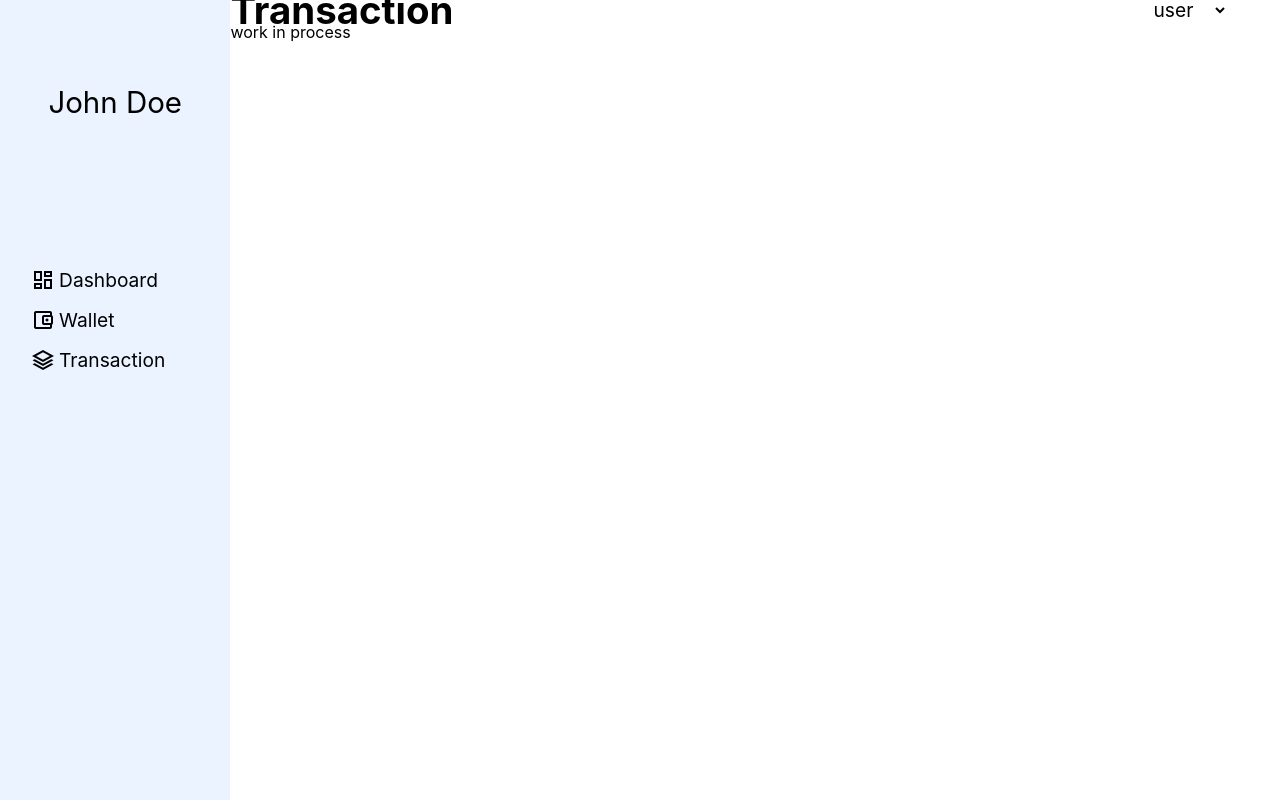
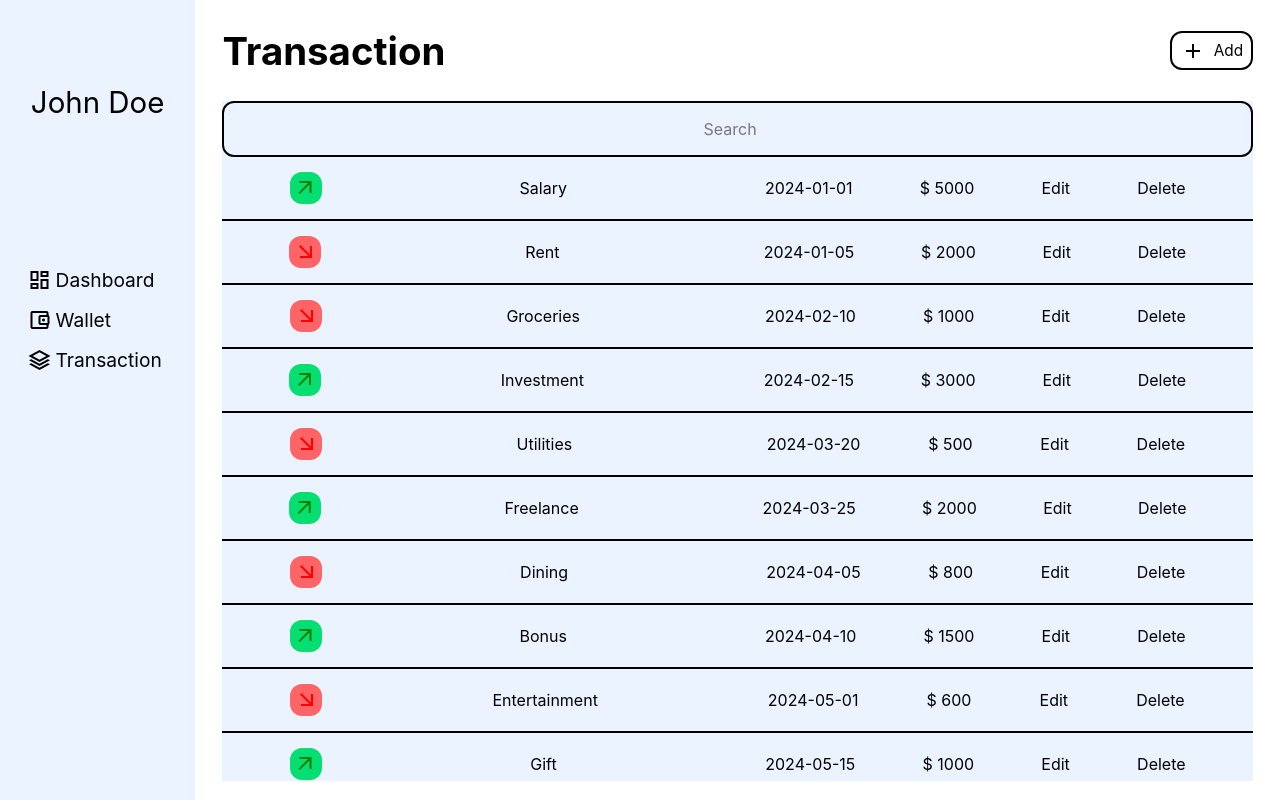
Before and after one commit to Skabdulla01/Finance, a React (Vite) app in the folder frontend/: page /transaction in a window 1280 px wide. Built offline with nearby package versions, Linux system fonts and the light colour scheme.

Commit message:
adding transaction

```diff
--- a/frontend/package.json
+++ b/frontend/package.json
@@ -15,6 +15,7 @@
     "gsap": "^3.14.2",
     "react": "^19.2.4",
     "react-dom": "^19.2.4",
+    "react-hook-form": "^7.72.1",
     "react-router-dom": "^7.14.0",
     "tailwindcss": "^4.2.2"
   },
--- a/frontend/src/layout.jsx
+++ b/frontend/src/layout.jsx
@@ -8,9 +8,7 @@ function layout() {
     <>
     <div className="flex">
       <Sidebar />
-      <div className="flex-1">
-        <Outlet />
-      </div>
+      <Outlet />
     </div>
     </>
   )
--- a/frontend/src/transaction.jsx
+++ b/frontend/src/transaction.jsx
@@ -1,17 +1,73 @@
-import React from 'react'
+import React, { useEffect, useState } from 'react'
+import Loading from './loading'
+import TransactionForm from './transactionForm'
 
 function transaction() {
+  const [loading , setloading] = useState(false)
+  const [form,setform] = useState(false)
+  const [data,setdata]=useState([])
+    useEffect(()=>{
+      setloading(true)
+      fetch("/financedata.json")
+      .then(res=>res.json())
+      .then(data=>setdata(data))
+      setloading(false)
+    },[])
+
+    const searchdata =data?.[0]?.transactions
+
+
+    const [search,setsearch] = useState("")
+        // const data=[{"id":0,"category":"rent","money":1234,"date":"Nov 25","type":false},{"id":1,"category":"salory","money":9934,"date":"Nov 25","type":true},{"id":2,"category":"shopping","money":1234,"date":"Nov 25","type":false},{"id":3,"category":"shopping","money":1234,"date":"Nov 25","type":false},{"id":4,"category":"shopping","money":1234,"date":"Nov 25","type":false},{"id":5,"category":"shopping","money":1234,"date":"Nov 25","type":false},{"id":6,"category":"shopping","money":1234,"date":"Nov 25","type":false},{"id":7,"category":"shopping","money":1234,"date":"Nov 25","type":false},{"id":8,"category":"shopping","money":1234,"date":"Nov 25","type":false},{"id":9,"category":"shopping","money":1234,"date":"Nov 25","type":false},{"id":10,"category":"shopping","money":1234,"date":"Nov 25","type":false},]
+        const filterdata = searchdata?.filter(item=> item.category.toLowerCase().includes((search || "").toLowerCase()))
+
+  const Earn = ()=>{
+        return(
+          <div className="rounded-xl h-[2.5vw] w-[2.5vw] bg-green-400 flex justify-center items-center text-[#008000]">
+                    <span className="material-symbols-outlined">arrow_outward</span>
+                  </div>
+        )}
+      const Expense = ()=>{
+        return(
+          <div className="rounded-xl h-[2.5vw] w-[2.5vw] bg-red-400 rotate-90 flex justify-center items-center text-[#FF0000]">
+                  <span className="material-symbols-outlined">arrow_outward</span>
+                </div>
+        )
+      }
   return (
     <>
-    <div className="h-screen w-full">
-      <div className="w-[95%] h-5 flex items-center justify-between">
+    {form && <TransactionForm setform={setform} />}
+
+    <div className="h-screen w-full flex flex-col items-center justify-evenly">
+      <div className="w-[95%] h-[8vh] flex items-center justify-between">
         <h1 className='text-[3vw] leading-0'><b>Transaction</b></h1>
-          <select className='rounded-xl  text-[1.5vw] cursor-pointer'>
-            <option value="user">user</option>
-            <option value="Admin">Admin</option>
-          </select>
+          <button className='rounded-xl w-[8%] h-[3vw] text-[1.5vw] cursor-pointer flex border-2 border-black items-center justify-evenly' onClick={()=>(setform(true))}>
+            <div className="rounded-xl h-[2vw] w-[2vw] flex justify-center items-center ">
+              <span className="material-symbols-outlined">add</span>
+            </div>
+            <h3 className='text-[1.2vw]'>Add</h3>
+          </button>
       </div>
-      <div className="">work in process</div>
+      <div className="h-[85vh] w-[95%] flex flex-col  bg-[#EAF3FF]">
+        <div className="w-full">
+            {/* <input type="search" placeholder='Search' className='text-center rounded-xl h-[5vh] border-2 border-black' value={search} onChange={(e) => setsearch(e.target.value)} /> */}
+            <input type="search" placeholder='Search' className='w-full text-center rounded-xl h-[7vh] border-2 border-black' value={search} onChange={(e) => setsearch(e.target.value)}/>
+        </div>
+        <div className=" h-full w-full overflow-y-scroll [scrollbar-width:none]">
+          <ul className=' flex flex-col items-center '>
+                {loading?<Loading />:filterdata?.map((item,index)=>(
+                  <li key={index} className='flex items-center justify-evenly h-[8vh] border-b-2 w-full hover:bg-white/40'>
+                    <div className="">{item.type?<Earn/>:<Expense/>}</div>
+                    <h3 className='w-[30%] text-center'>{item.category}</h3>
+                    <h3 className="">{item.date}</h3>
+                    <h3>$ {item.amount}</h3>
+                    <button className="cursor-pointer">Edit</button>
+                    <button className="cursor-pointer">Delete</button>
+                  </li>
+                ))}
+              </ul>
+        </div>
+      </div>
     </div>
     </>
   )
--- /dev/null
+++ b/frontend/src/transactionForm.jsx
@@ -0,0 +1,67 @@
+import React, { use } from 'react'
+import { useForm } from "react-hook-form"
+
+function transactionForm({setform}) {
+    const {
+    register,
+    handleSubmit,
+    watch,
+    formState: { errors },
+  } = useForm()
+
+
+
+
+  const onSubmit = (data) => {
+    try {
+        fetch("/financedata.json", {
+        method: "POST",
+        headers: {
+            "Content-Type": "application/json"
+        },
+        body: JSON.stringify(data)
+        })
+        .then(response => response.json())
+        // .then(data => console.log(data))
+        .catch(error => console.error("Error:", error));
+          } catch (error) {
+              console.log(error)
+          }
+  }
+  return (
+    <>
+        <div className="fixed z-10 h-screen w-full flex justify-center items-center">
+            <div className="flex flex-col justify-between w-[30%] rounded-2xl bg-[#EAF3FF] h-[75vh] shadow-2xl p-5 ">
+                <div className="w-full h-[3vw] flex items-center justify-between">
+                    <h3 className='text-[2vw]'>Add New Transaction</h3>
+                    <button onClick={()=>(setform(false))}>
+                        <div className="rounded-xl h-[2vw] w-[2vw] flex justify-center items-center ">
+                            <span className="material-symbols-outlined">close</span>
+                        </div>
+                    </button>
+                </div>
+                <div className="w-full rounded-2xl border-2 border-black">
+                    <form className="flex flex-col h-[60vh] items-center justify-evenly" onSubmit={handleSubmit(onSubmit)}>
+                        <div className="flex w-[90%] items-center justify-between">
+                            <div className="flex border-2 border-black rounded-xl items-center justify-evenly h-[6vh] w-[45%] text-[1.5vw]">
+                                <input type="radio" defaultValue={true} className='scale-150 cursor-pointer accent-black border-2 border-black' {...register("type")} />
+                                <label>Deposit</label>
+                            </div>
+                            <div className="flex border-2 border-black rounded-xl items-center justify-evenly h-[6vh] w-[45%] text-[1.5vw]">
+                                <input type="radio" defaultValue={false} className='scale-150 cursor-pointer accent-black border-2 border-black' {...register("type")} />
+                                <label>Withdraw</label>
+                            </div>
+                        </div>
+                        <input type="text" placeholder='Category' className='w-[90%] h-[6vh] border-2 border-black rounded-xl' {...register("category")} />
+                        <input type='date' placeholder='Date' className='w-[90%] h-[6vh] border-2 border-black rounded-xl' {...register("date")} />
+                        <input type="text" placeholder='Amount' className='w-[90%] h-[6vh] border-2 border-black rounded-xl' {...register("amount")} />
+                        <input type="submit" className='w-[30%] h-[6vh] rounded-xl border-2 border-black cursor-pointer hover:shadow-2xl' />
+                    </form>
+                </div>
+            </div>
+        </div>
+    </>
+  )
+}
+
+export default transactionForm
--- a/frontend/src/wallet.jsx
+++ b/frontend/src/wallet.jsx
@@ -2,7 +2,11 @@ import React from 'react'
 
 function wallet() {
   return (
-    <>wallet</>
+    <>
+    <div className="h-screen bg-amber-500 w-full">
+
+    </div>
+    </>
   )
 }
 
```
Also changed, not shown: 1 other file (tests, documents, lock files or other folders).
